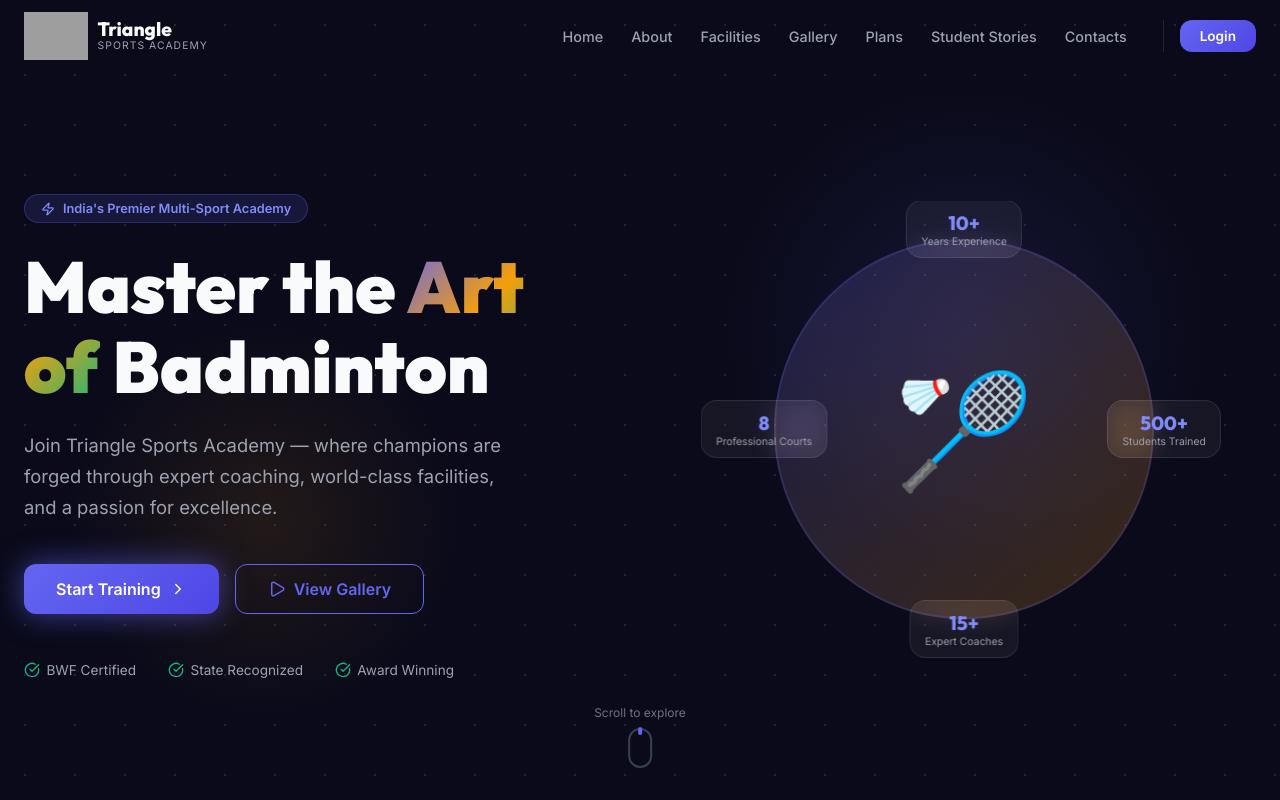
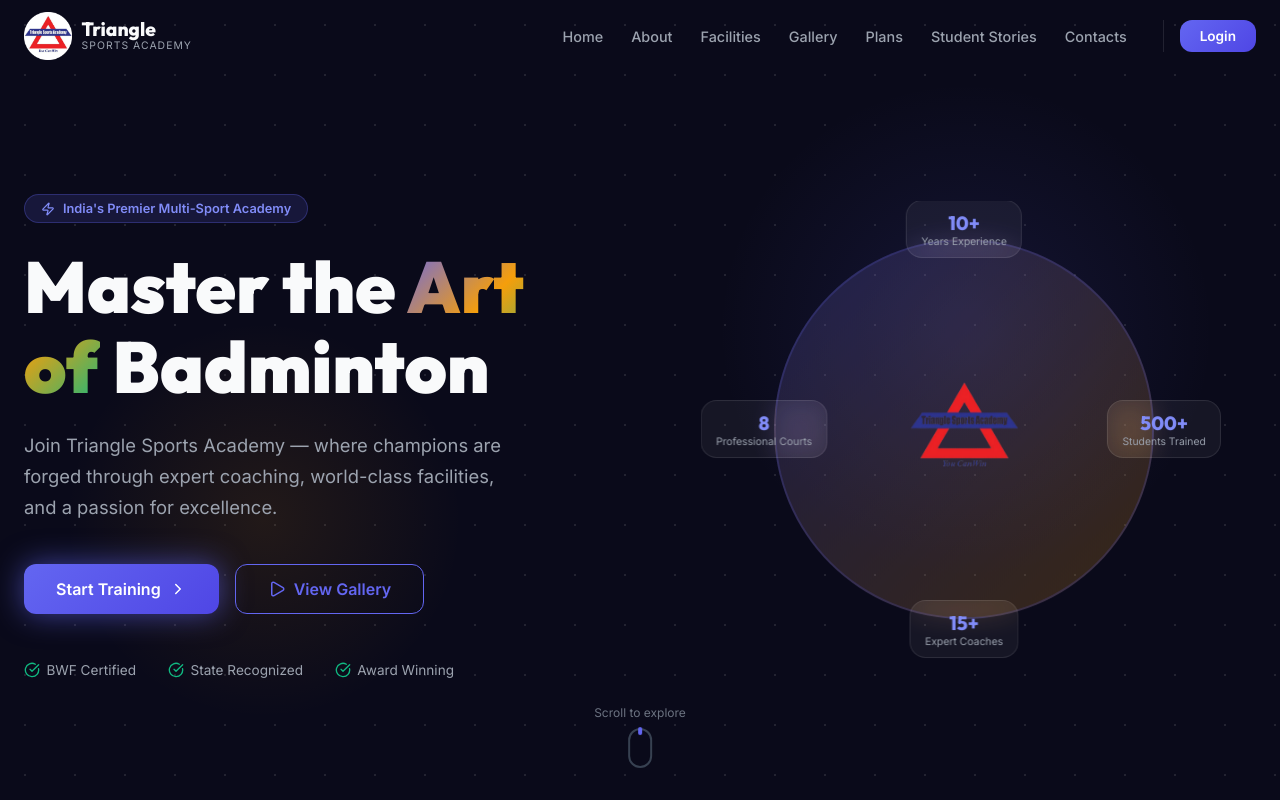
Before and after one commit to Bharani4822a/triangel-sports, a Next.js app: page / in a window 1280 px wide. Shown: the top 800 px of the page. Built offline with nearby package versions, Linux system fonts and the light colour scheme; grey boxes are pictures that could not be loaded.

Commit message:
feat: replace hero icon with logo image

```diff
--- a/src/app/page.tsx
+++ b/src/app/page.tsx
@@ -223,7 +223,7 @@
           {/* Hero visual */}
           <div style={{ display: 'flex', justifyContent: 'center', position: 'relative' }} className="animate-fade-in delay-300 hero-visual">
             <div className="animate-float orbit-container" style={{ background: 'linear-gradient(135deg, rgba(99,102,241,0.2), rgba(245,158,11,0.2))', borderRadius: '50%', display: 'flex', alignItems: 'center', justifyContent: 'center', border: '2px solid rgba(99,102,241,0.2)', position: 'relative' }}>
-              <div className="shuttle-icon">🏸</div>
+              <img src="/logo.png.png" alt="Triangle Sports Academy" className="shuttle-icon" style={{ objectFit: 'contain' }} />
               {/* Orbit stats */}
               {stats.map((stat, i) => {
                 const angles = [0, 90, 180, 270];
@@ -581,7 +581,7 @@
         .logo-img { height: 48px; width: auto; }
 
         .orbit-container { width: 380px; height: 380px; }
-        .shuttle-icon { font-size: clamp(6rem, 10vw, 7rem); line-height: 1; }
+        .shuttle-icon { width: clamp(6rem, 10vw, 7rem); height: auto; }
         .orbit-stat-label { font-size: 0.65rem; }
         .registration-container { padding: 2.5rem; }
         .map-container { height: 400px; }
@@ -625,7 +625,7 @@
           .footer-grid { grid-template-columns: 1fr 1fr !important; }
           .contact-grid { grid-template-columns: 1fr !important; }
           .orbit-container { width: 320px; height: 320px; }
-          .shuttle-icon { font-size: 6rem; }
+          .shuttle-icon { width: 6rem; height: auto; }
           .logo-img { height: 40px; }
         }
 
@@ -646,7 +646,7 @@
           .stats-grid { grid-template-columns: 1fr 1fr !important; }
           .registration-container { padding: 1.5rem; }
           .orbit-container { width: 220px; height: 220px; }
-          .shuttle-icon { font-size: 5rem; }
+          .shuttle-icon { width: 4.5rem; height: auto; }
           .logo-img { height: 32px; }
           .orbit-stat { padding: 0.4rem 0.6rem !important; min-width: 80px !important; }
           .orbit-stat-label { font-size: 0.5rem; }
```
Also changed, not shown: public/logo.png (added), public/logo.png.png (added).
